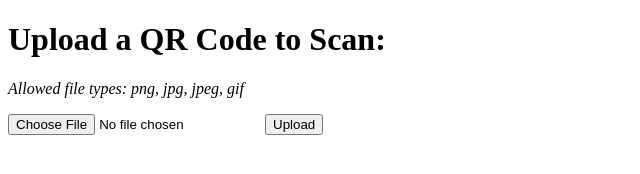
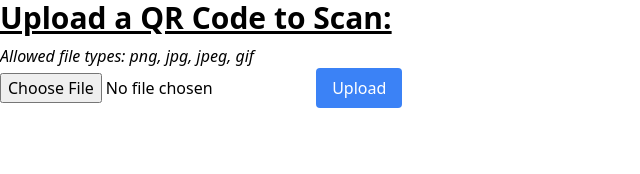
Before and after one commit to RyanNgCT/SecureQRParse, a website: page App/FrontEnd/templates/index.html in a window 1280 px wide. Shown: the whole page, without its empty margins (0-640 px from the left). Drawn offline with Linux system fonts and the light colour scheme.

Commit message:
add kinda sad tailwindCSS lol

```diff
--- /dev/null
+++ b/App/FrontEnd/static/src/input.css
@@ -0,0 +1,3 @@
+@tailwind base;
+@tailwind components;
+@tailwind utilities;
--- a/App/FrontEnd/static/src/styles.css
+++ /dev/null
@@ -1,3 +0,0 @@
-.italicStyle{
-    font-style: italic;
-}
--- /dev/null
+++ b/App/FrontEnd/tailwind.config.js
@@ -0,0 +1,10 @@
+/** @type {import('tailwindcss').Config} */
+module.exports = {
+  content: [
+    "./templates/*.html"
+  ],
+  theme: {
+    extend: {},
+  },
+  plugins: [],
+}
--- a/App/FrontEnd/templates/index.html
+++ b/App/FrontEnd/templates/index.html
@@ -4,14 +4,16 @@
     <meta charset="UTF-8">
     <meta name="viewport" content="width=device-width, initial-scale=1.0">
     <title>Secure QR Parse</title>
-    <link rel="stylesheet" type="text/css" href="/static/src/styles.css">
+    <link rel="stylesheet" type="text/css" href="/static/css/main.css">
 </head>
 <body>
-    <h1>Upload a QR Code to Scan:</h1>
-    <p class="italicStyle">Allowed file types: png, jpg, jpeg, gif</p>
-    <form method="POST" enctype="multipart/form-data" action="/upload">
-        <input type="file" name="file">
-        <input type="submit" value="Upload">
-    </form>
+    <div class="py-8 px-8">
+        <h1 class="text-3xl font-bold underline pb-2">Upload a QR Code to Scan:</h1>
+        <p class="italic">Allowed file types: png, jpg, jpeg, gif</p>
+        <form method="POST" enctype="multipart/form-data" action="/upload">
+            <input type="file" name="file">
+            <input type="submit" value="Upload" class="bg-blue-500 hover:bg-blue-700 text-white py-2 px-4 rounded">
+        </form>
+    </div>
 </body>
 </html>
```
Also changed, not shown: App/FrontEnd/static/css/main.css (added), App/FrontEnd/static/dist/css/output.css (added), 2 other files.
